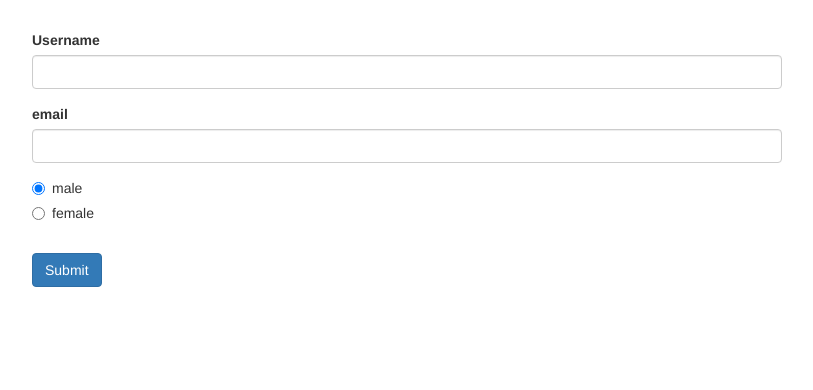
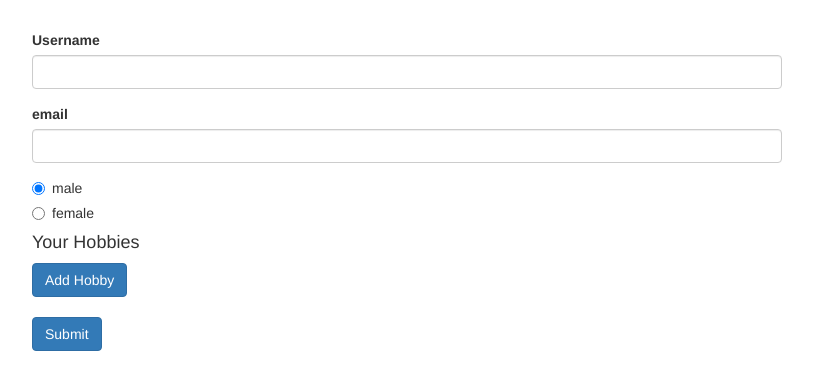
Before and after one commit to ZeroToHero-StepByStep/Angular4-Reactive-Form, an Angular app: page / in a window 1280 px wide. Shown: the top 390 px of the page, without its empty margins (233-1046 px from the left). Built offline with nearby package versions, Linux system fonts and the light colour scheme.

Commit message:
195. Reactive:Arrays of Form Controls(FormArray)

```diff
--- a/src/app/app.component.html
+++ b/src/app/app.component.html
@@ -34,6 +34,14 @@
               [value]="gender">{{ gender }}
           </label>
         </div>
+        <div formArrayName="hobbies">
+          <h4>Your Hobbies</h4>
+          <div class="form-group" *ngFor="let hobbyControl of signupForm.get('hobbies').controls; let i = index">
+              <input type="text" class="form-control" [formControlName]="i">
+          </div>
+          <button class="btn btn-primary" type="button" (click)="onAddHobby()">Add Hobby</button>
+
+        </div>
         <span *ngIf="!signupForm.valid && signupForm.touched">
             Please input a valid data!
         </span>
--- a/src/app/app.component.ts
+++ b/src/app/app.component.ts
@@ -1,5 +1,5 @@
 import {Component, OnInit} from '@angular/core';
-import {FormControl, FormGroup, Validator, Validators} from '@angular/forms';
+import {FormArray, FormControl, FormGroup, Validator, Validators} from '@angular/forms';
 
 @Component({
   selector: 'app-root',
@@ -14,14 +14,20 @@
     this.signupForm = new FormGroup({
       'userData': new FormGroup({
         'username': new FormControl(null, Validators.required),
-        'email': new FormControl(null,[Validators.required, Validators.email]) ,
+        'email': new FormControl(null, [Validators.required, Validators.email]) ,
       }),
 
-      'gender': new FormControl('male')
+      'gender': new FormControl('male'),
+      'hobbies': new FormArray([])
     }) ;
   }
 
   onSubmit(){
     console.log(this.signupForm) ;
   }
+
+  onAddHobby(){
+    const control = new FormControl(null, Validators.required);
+    (<FormArray>this.signupForm.get('hobbies')).push(control) ;
+  }
 }
```
